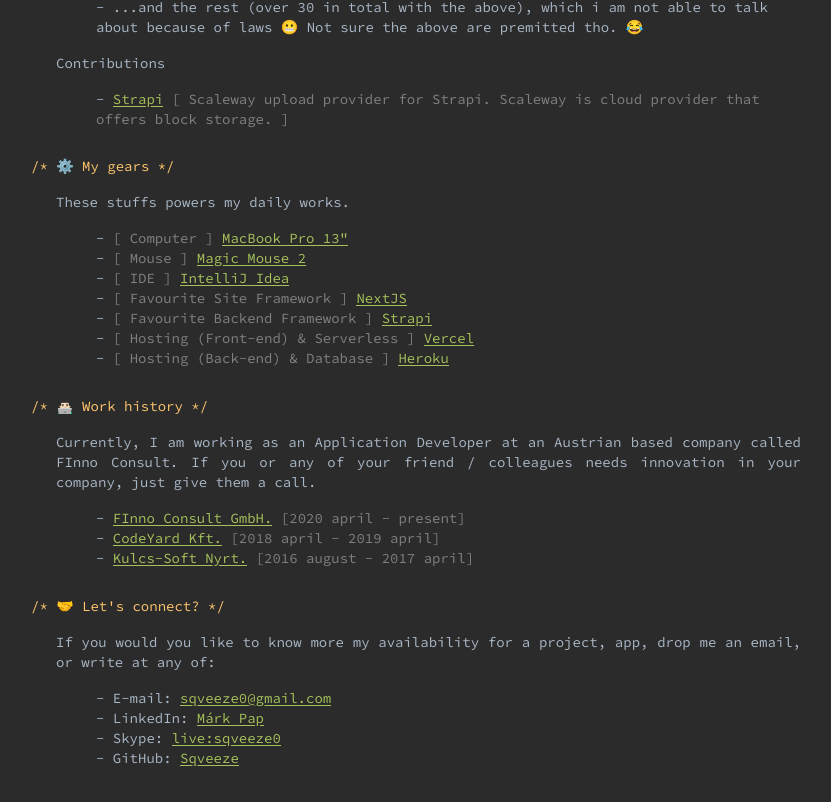
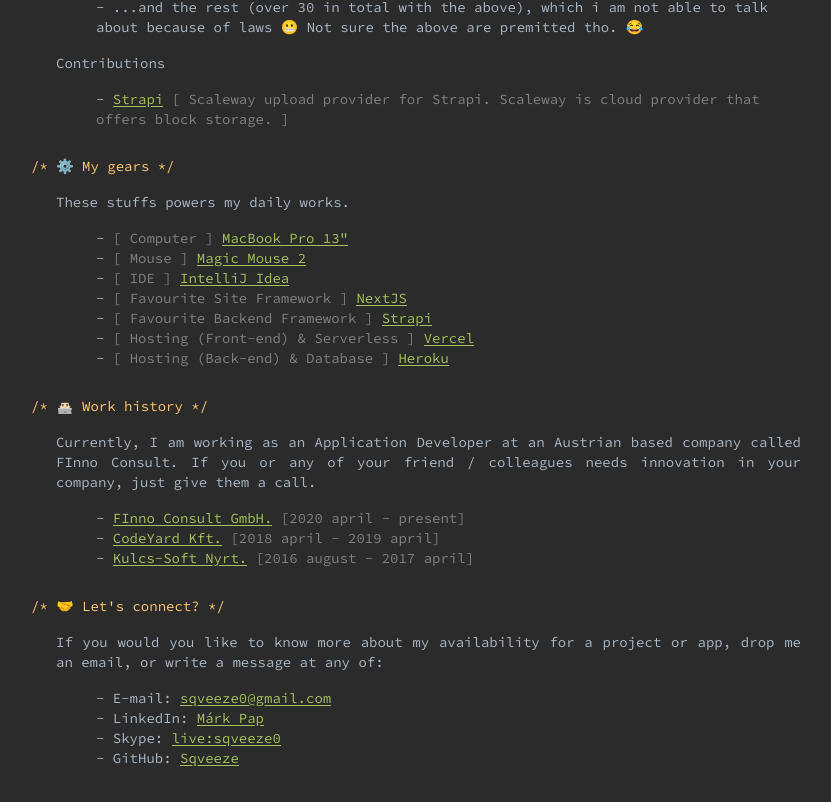
Before and after one commit to sqveeze/sqveeze, a Next.js app: page / in a window 1280 px wide. Shown: the part 822-1624 px from the top of the page, without its empty margins (224-1055 px from the left). Built offline with nearby package versions, Linux system fonts and the light colour scheme.

Commit message:
:pencil: text update

```diff
--- a/components/Contact.tsx
+++ b/components/Contact.tsx
@@ -6,7 +6,7 @@
       <h1>🤝 Let's connect?</h1>
 
       <p>
-        If you would you like to know more my availability for a project, app, drop me an email, or write at any of:
+        If you would you like to know more about my availability for a project or app, drop me an email, or write a message at any of:
       </p>
 
       <ul>
```
